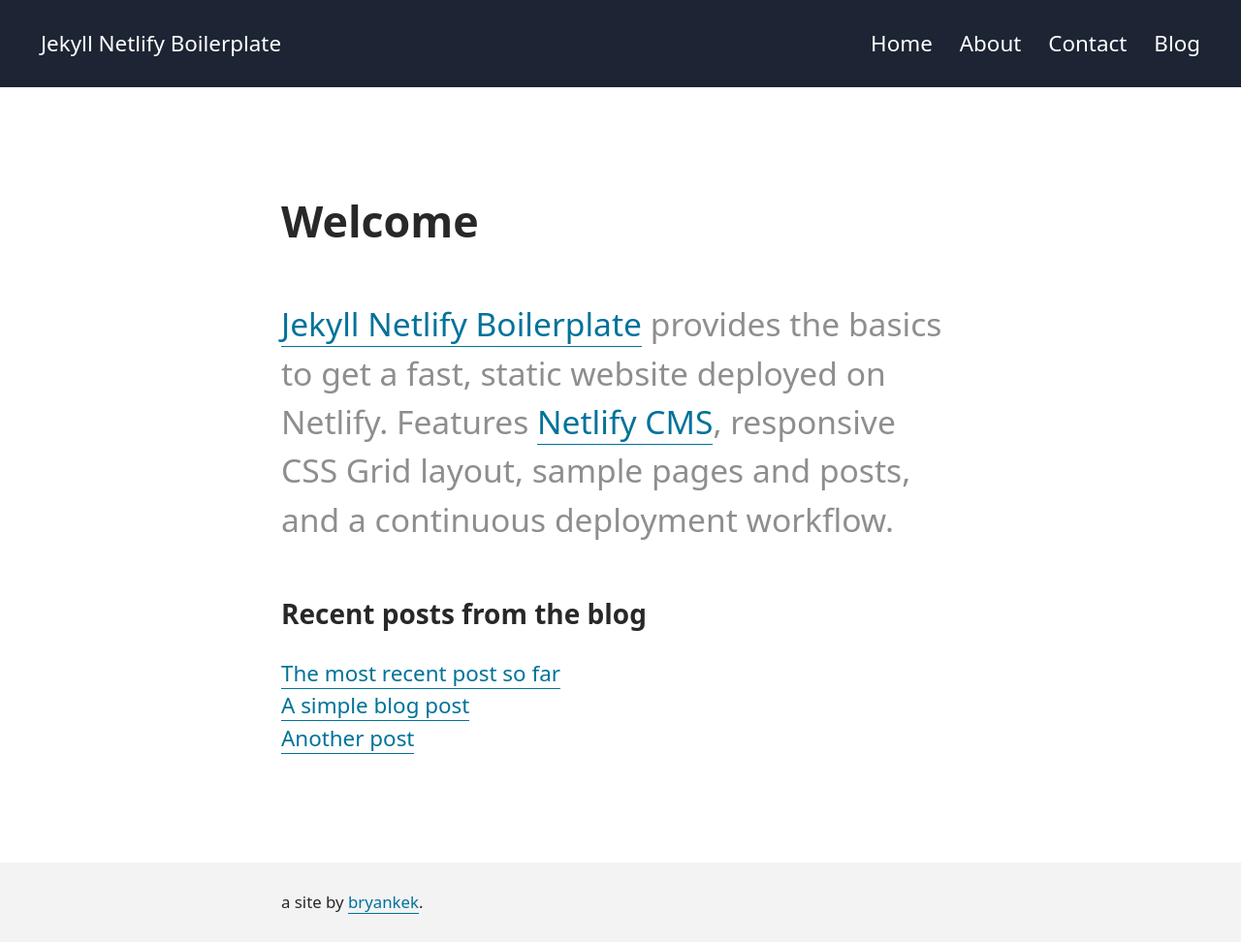
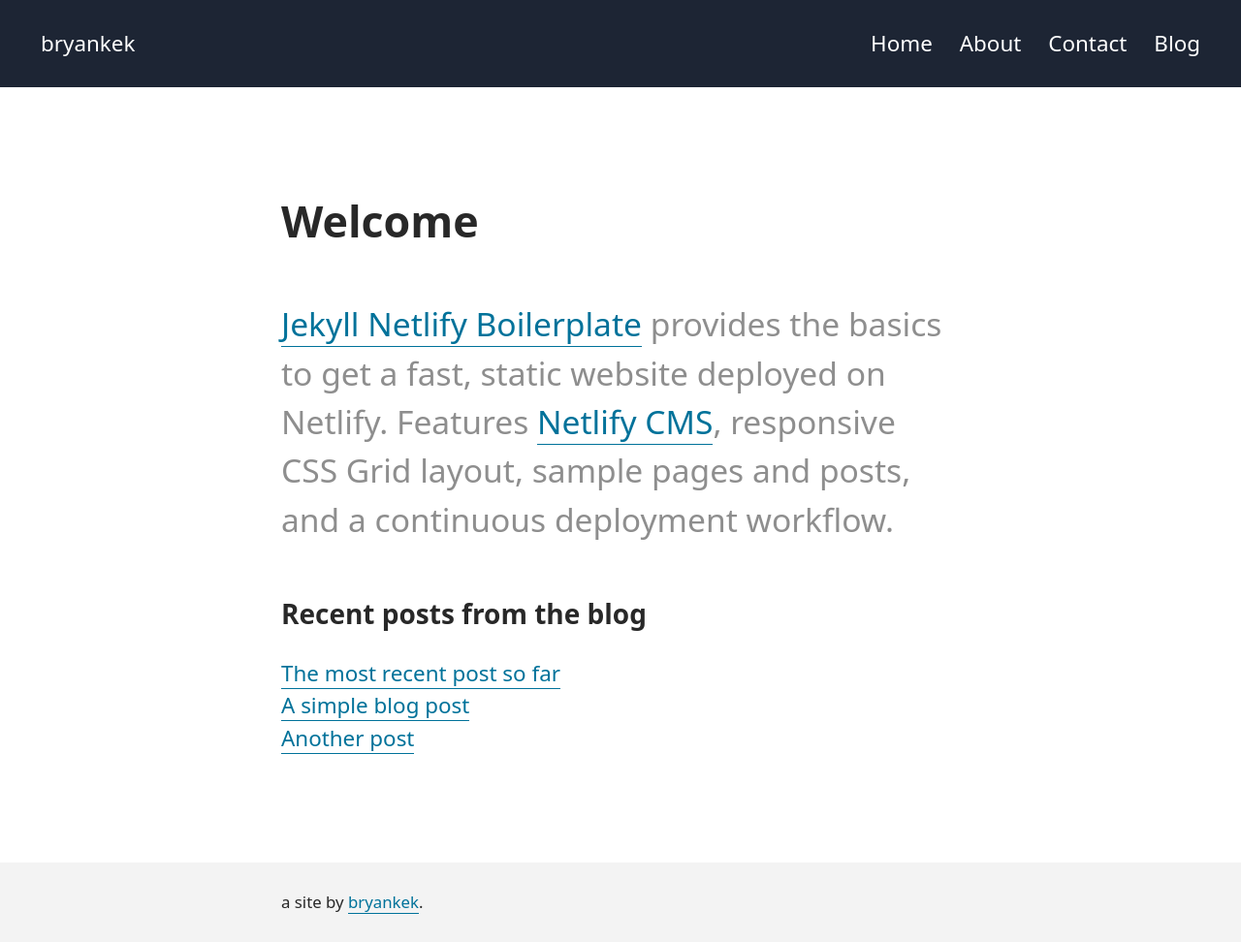
Before and after one commit to bryankek/bk-index, a Jekyll site: the page built from pages/index.md, in a window 1280 px wide. Shown: the whole page at 97% size. Built offline with Jekyll 4.4.1, drawn with Linux system fonts in a browser that asks for light colours; a script that is not in the unit is left out.

Commit message:
Update _config.yml

```diff
--- a/_config.yml
+++ b/_config.yml
@@ -13,13 +13,12 @@
 # you will see them accessed via {{ site.title }}, {{ site.email }}, and so on.
 # You can create any custom variable you would like, and they will be accessible
 # in the templates via {{ site.myvariable }}.
-title: Jekyll Netlify Boilerplate
-email: your-email@example.com
+title: bryankek
+email: bryankek@gmail.com
 description: >- # this means to ignore newlines until "baseurl:"
-  Write an awesome description for your new site here. You can edit this
-  line in _config.yml.
+  The page for bryankek.
 baseurl: "" # the subpath of your site if applicable, e.g. /blog
-url: "https://jekyll-netlify-boilerplate.netlify.com" # the base hostname & protocol for your site, e.g. https://example.com
+url: "https://bryankek.xyz" # the base hostname & protocol for your site, e.g. https://example.com
 
 # Permalink format (/blog/ is ignored for pages)
 permalink: /blog/:title
```
